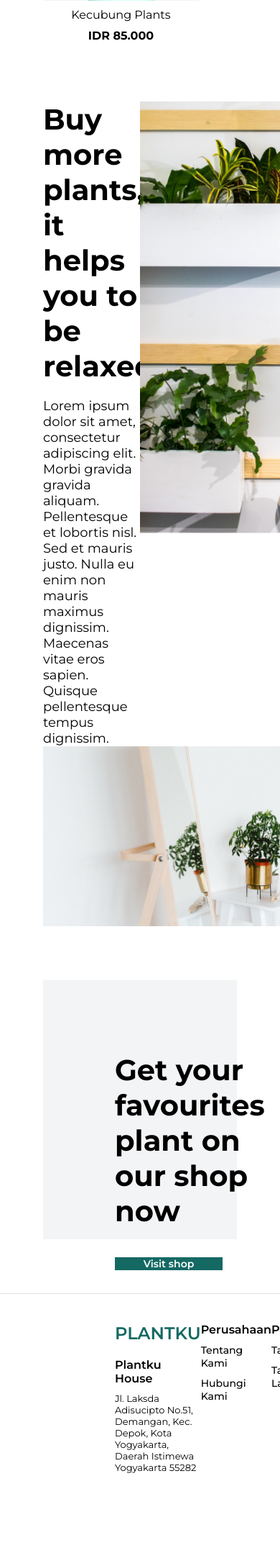
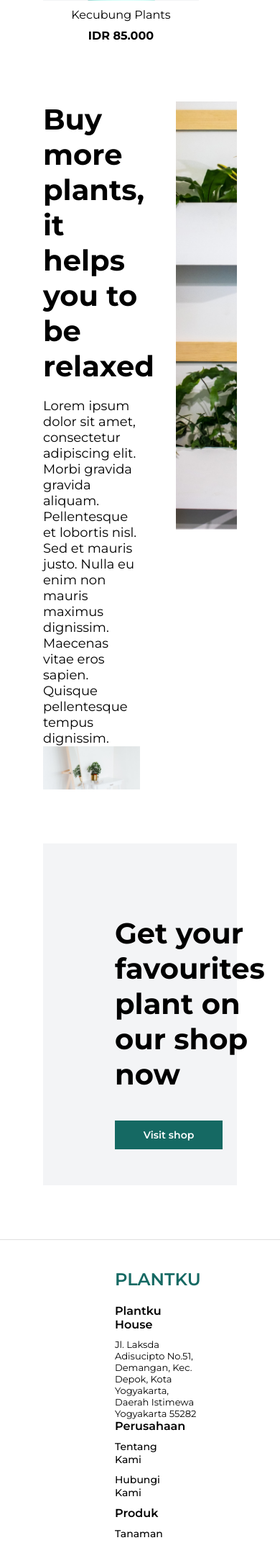
Before and after one commit to NULL-SIL/Web-Programming-Task, a PHP site: page / in a window 390 px wide; the page is wider, and only the part inside the window is pictured. Shown: the part 3167-5318 px from the top of that part at 72% size. Before the commit the page ends 5214 px from the top of that part, so only its background shows below. Run offline with PHP 8.4, Linux system fonts and the light colour scheme.

Commit message:
Basic adaptivity added

```diff
--- a/css/styles.css
+++ b/css/styles.css
@@ -9,6 +9,8 @@ p{
 }
 
 .block-1{
+    height: 100vh;
+
     display: flex;
     justify-content: flex-start;
 }
@@ -32,6 +34,10 @@ p{
 .main-image{
     height: 100vh;
     width: auto;
+}
+
+.main-image-container{
+    width: 60vw;
 }
 
 h1{
@@ -208,6 +214,8 @@ h2{
     flex-direction: column;
     justify-content: space-between;
     flex-grow: 1;
+
+    margin-right: 50px;
 }
 
 h3{
@@ -216,21 +224,11 @@ h3{
     margin: 0px 0px 20px 0px;
 }
 
-.small-image{
-    min-height: 200px;
-    background-color: darkcyan;
-}
-
-.big-image{
-    min-height: 400px;
-    min-width: 50%;
-    background-color: cornflowerblue;
-    flex-grow: 1;
+.image-crop{
+    overflow: hidden;
 }
 
 .buy-block{
-    height: 360px;
-
     display: flex;
     flex-direction: row;
     justify-content: space-between;
@@ -267,6 +265,7 @@ h4{
     color: white;
 
     margin-top: 40px;
+    margin-bottom: 50px;
 }
 
 footer{
@@ -275,6 +274,7 @@ footer{
     display: flex;
     flex-direction: row;
     justify-content: space-between;
+    flex-wrap: wrap;
 
     border-top: 1px solid #E0E0E0;
 
@@ -347,3 +347,15 @@ h5{
     flex-direction: column;
     justify-content: flex-start;
 }
+
+@media only screen and (max-width: 1175px) {
+    .right-side-image{
+        display: none;
+    }
+    .buy-block-header{
+        margin-right: 100px;
+    }
+    .main-image{
+        margin-left: -80px;
+    }
+}
--- a/index.html
+++ b/index.html
@@ -14,7 +14,9 @@
 <body>
 
     <div class="block-1">
-        <img class="main-image" src="img/pexels-cottonbro-4503751 1.png" alt="Plant" width="600" height="740">
+        <div class="main-image-container image-crop">
+            <img class="main-image" src="img/pexels-cottonbro-4503751 1.png" alt="Plant" width="600" height="740">
+        </div>
         <header class="right-half">
             <ul class="header-buttons">
                 <li class="header-button header-icons">
@@ -101,9 +103,12 @@
                     <h3>Buy more plants, it helps you to be relaxed</h3>
                     <p class="regular-text">Lorem ipsum dolor sit amet, consectetur adipiscing elit. Morbi gravida gravida aliquam. Pellentesque et lobortis nisl. Sed et mauris justo. Nulla eu enim non mauris maximus dignissim. Maecenas vitae eros sapien. Quisque pellentesque tempus dignissim.</p>
                 </div>
-                <img src="img/liana-mikah-8tJxjQWTyNA-unsplash 1.png" alt="" width="570" height="250">
+                <img src="img/liana-mikah-8tJxjQWTyNA-unsplash 1.png" alt="">
             </div>
-            <img src="img/jason-leung-r5pPYI6lEpA-unsplash 1.png" alt="" width="500" height="600">
+
+            <div class="image-crop">
+                <img src="img/jason-leung-r5pPYI6lEpA-unsplash 1.png" alt="" width="500">
+            </div>
         </div>
 
         <div class="buy-block">
@@ -113,7 +118,7 @@
                     <p>Visit shop</p>
                 </div>
             </div>
-            <img src="img/Big-Plant.png" alt="">
+            <img class="right-side-image" src="img/Big-Plant.png" alt="">
         </div>
 
     </main>
```
